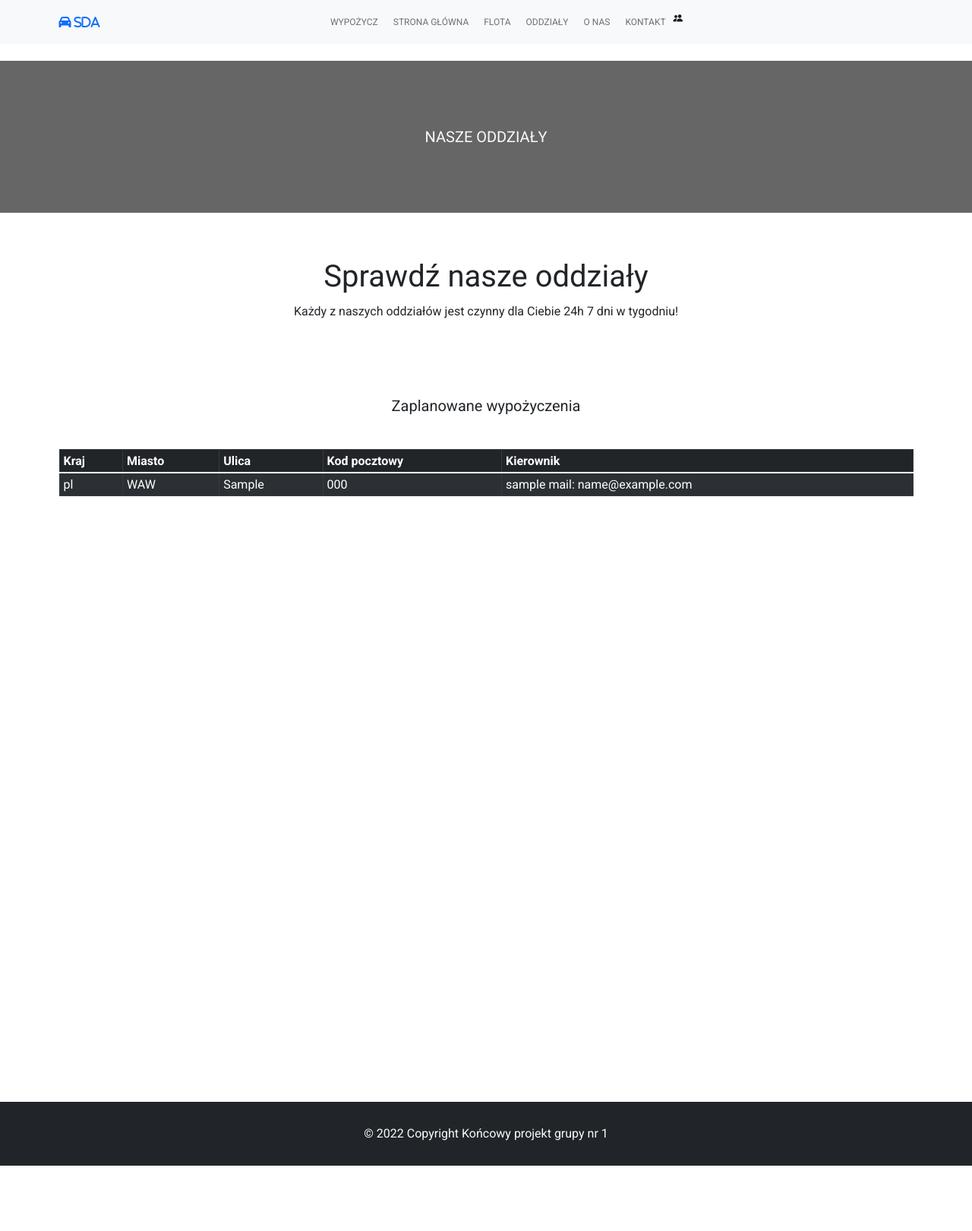
After one commit to sda-project-group/car-rent, a Django app: page /carrent/departments/ in a window 1280 px wide. The commit adds this page. Shown: the whole page at 76% size. Run offline with Django 4.2, Linux system fonts and the light colour scheme; tables that the repository leaves empty hold one stand-in row (values such as "Sample post"); some libraries are stand-ins or nearby versions.

Commit message:
Add Departments option and Website view

```diff
--- a/carrent/carrentapp/admin.py
+++ b/carrent/carrentapp/admin.py
@@ -1,7 +1,7 @@
 from django.contrib import admin
 from django.contrib.auth.models import Group
 
-from . models import Car, CarModel, CarBrand, BasePrice, Order
+from . models import Car, CarModel, CarBrand, BasePrice, Order, Department
 
 
 admin.site.unregister(Group)
@@ -10,3 +10,4 @@ admin.site.register(CarModel)
 admin.site.register(CarBrand)
 admin.site.register(BasePrice)
 admin.site.register(Order)
+admin.site.register(Department)
--- a/carrent/carrentapp/models.py
+++ b/carrent/carrentapp/models.py
@@ -93,3 +93,19 @@ class Order(models.Model):
     def save(self, *args, **kwarg):
         self.rent_cost = self.cost_calculator
         super(Order, self).save(*args, **kwarg)
+
+class Department(models.Model):
+    addr_loc_country = models.CharField(verbose_name="Kraj oddziału", max_length=50, choices=[('pl', "Polska")])
+    addr_loc_city = models.CharField(verbose_name="Miasto oddziału", max_length=50, choices=[('WAW', "Warszawa"), ('KRK', "Kraków"), ('KTW', "Katowice"), ('WRO', "Wrocław")])
+    addr_loc_street = models.CharField(verbose_name="Ulica", max_length=50)
+    addr_loc_post_code = models.CharField(verbose_name="Kod pocztowy", max_length=6)
+
+    # BranchManager information
+    bm_supervisor = models.ForeignKey(UserCustom, verbose_name="Kierownik", on_delete=models.PROTECT, related_name='+')
+
+    class Meta:
+        verbose_name = "Oddział"
+        verbose_name_plural = "Oddziały"
+
+    def __str__(self):
+        return f'{self.addr_loc_country} {self.addr_loc_city}  " - " {self.bm_supervisor} '
--- a/carrent/carrentapp/templates/carrentapp/base.html
+++ b/carrent/carrentapp/templates/carrentapp/base.html
@@ -32,7 +32,7 @@
                 {% endif %}
               <a class="nav-link px-lg-3" href="{% url 'main' %}">Strona główna</a>
               <a class="nav-link px-lg-3" href="{% url 'car_list' %}">Flota</a>
-                <a class="nav-link px-lg-3" href="{% url 'car_list' %}">Oddziały</a>
+                <a class="nav-link px-lg-3" href="{% url 'department_list' %}">Oddziały</a>
               <a class="nav-link px-lg-3" href="{% url 'about' %}">O nas</a>
               <a class="nav-link px-lg-3" href="{% url 'contact' %}">Kontakt</a>
 
--- /dev/null
+++ b/carrent/carrentapp/templates/carrentapp/department_list.html
@@ -0,0 +1,48 @@
+{% extends 'carrentapp/base.html' %}
+
+{% block section_one %}
+
+<section class="top-hero projects-hero">
+    <p class="top-hero-text text-light">Nasze oddziały</p>
+    <div class="hero-shadow"></div>
+</section>
+
+
+<section class="py-5 projects mb-5">
+    <div class="container text-center py-5">
+        <p class="display-3">Sprawdź nasze oddziały</p>
+        <p>Każdy z naszych oddziałów jest czynny dla Ciebie 24h 7 dni w tygodniu!</p>
+    </div>
+</section>
+
+<div class="container h-100 d-flex flex-column align-items-center text-dark text-center">
+
+  <h2>Zaplanowane wypożyczenia</h2>
+         <div style="height:5vh"></div>
+<table class="table table-responsive table-bordered table-hover table-striped table-dark">
+    <thead>
+    <tr>
+      <th scope="col">Kraj</th>
+      <th scope="col">Miasto</th>
+      <th scope="col">Ulica</th>
+      <th scope="col">Kod pocztowy</th>
+      <th scope="col">Kierownik</th>
+    </tr>
+    </thead>
+    <body>
+
+        {%  for department in department_list  %}
+       <tr class="table-secendary">
+         <td> {{ department.addr_loc_country }}  </td>
+         <td> {{ department.addr_loc_city }}  </td>
+         <td> {{ department.addr_loc_street }}  </td>
+         <td> {{ department.addr_loc_post_code }}  </td>
+         <td> {{ department.bm_supervisor }}  </td>
+       </tr>
+        {% endfor %}
+
+    </body>
+
+</table>
+</div>
+{% endblock %}
--- a/carrent/carrentapp/urls.py
+++ b/carrent/carrentapp/urls.py
@@ -5,7 +5,7 @@ from django.views.generic import ListView, DetailView, TemplateView
 
 
 from .views import base_test_view, CreateOrderView, FutureOrderView, HistoryOrderView, ActualOrderView, PickOrderDate
-from .models import Car
+from .models import Car, Department
 
 urlpatterns = [
     path('base-test/', base_test_view, name='zalogowany'),
@@ -20,5 +20,6 @@ urlpatterns = [
     path('order-actual/', ActualOrderView.as_view(), name='actual_order'),
     path('order-history/', HistoryOrderView.as_view(), name='history_order'),
     path('order-future/', FutureOrderView.as_view(), name='future_order'),
+    path('departments/', ListView.as_view(model=Department), name='department_list'),
 ]
 urlpatterns += static(settings.MEDIA_URL, document_root=settings.MEDIA_ROOT)
```
Also changed, not shown: carrent/carrentapp/migrations/0003_department.py (added).
